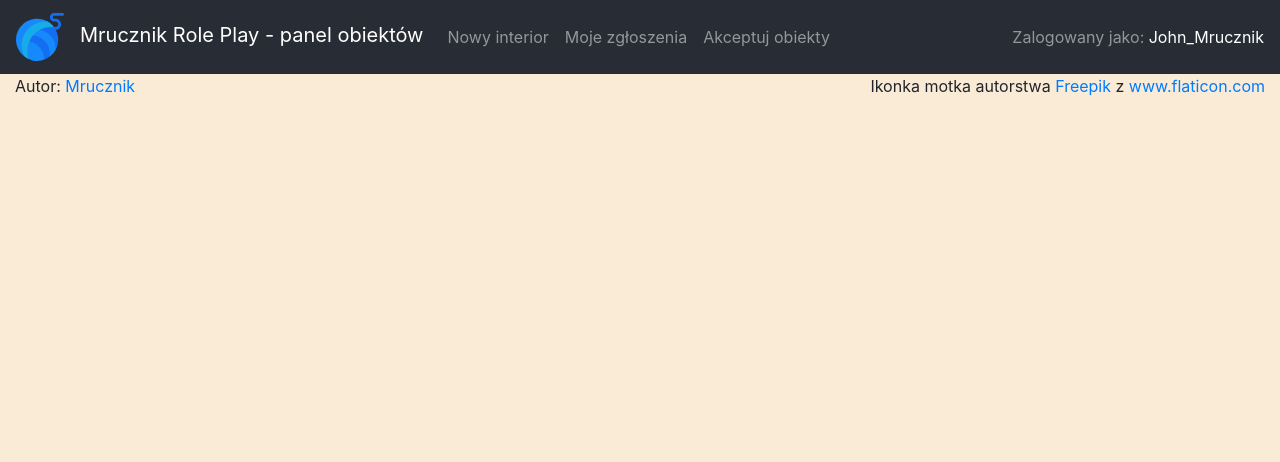
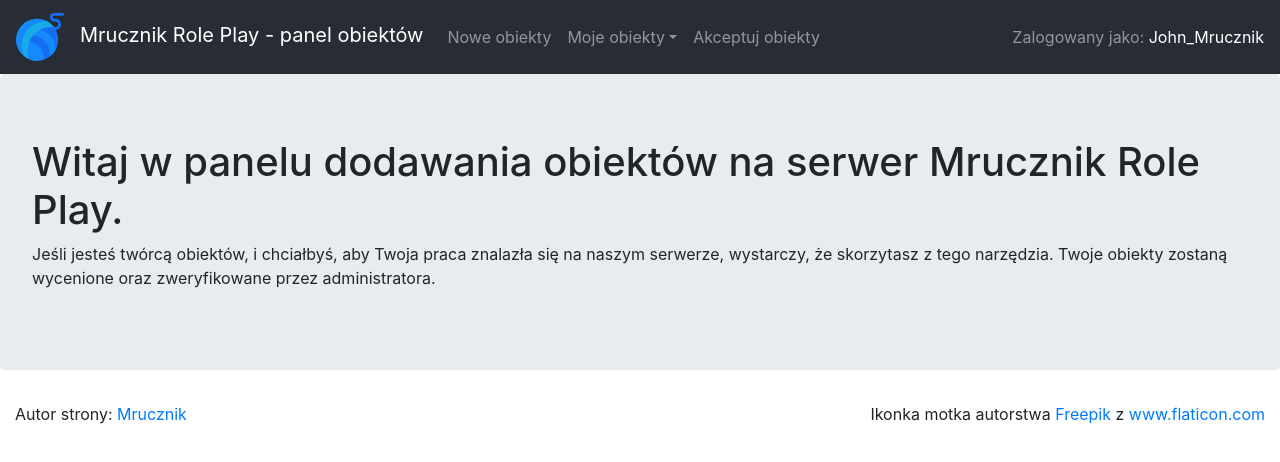
Before and after one commit to Mrucznik/mrucznik-objects-panel, a React (Create React App) app: page /my in a window 1280 px wide. Shown: the top 462 px of the page. Built offline with nearby package versions, Linux system fonts and the light colour scheme.

Commit message:
Zmiana stylu

```diff
--- a/src/App.css
+++ b/src/App.css
@@ -1,5 +1,4 @@
 .App {
-  background: antiquewhite;
 }
 
 .App-header {
--- a/src/App.js
+++ b/src/App.js
@@ -16,21 +16,28 @@ import AcceptEstates from "./pages/AcceptEstates";
 import MyEstates from "./pages/MyEstates";
 import Navbar from "react-bootstrap/Navbar";
 import Nav from "react-bootstrap/Nav";
-import ButtonGroup from "react-bootstrap/ButtonGroup";
+import NavDropdown from "react-bootstrap/NavDropdown";
+import Home from "./pages/Home";
 
 function App() {
     return (
-        <div className="App">
         <Router>
             <header className="App-header">
-                    <Navbar variant="dark" >
-                        <Navbar.Brand as={Link} to="/" >
-                            <img src={Yarn} alt={"Logo"} width={48} height={48} className="mr-3" />
+                <Navbar variant="dark">
+                    <Navbar.Brand as={Link} to="/">
+                        <img src={Yarn} alt={"Logo"} width={48} height={48} className="mr-3"/>
                         Mrucznik Role Play - panel obiektów
                     </Navbar.Brand>
                     <Nav>
-                            <Nav.Link as={Link} to="/">Nowy interior</Nav.Link>
-                            <Nav.Link as={Link} to="/my">Moje zgłoszenia</Nav.Link>
+                        <Nav.Link as={Link} to="/new">Nowe obiekty</Nav.Link>
+                        <NavDropdown title="Moje obiekty" id="my-proposals">
+                            <NavDropdown.Item as={Link} to="/objects/dom1">
+                                Projekt domu 1
+                            </NavDropdown.Item>
+                            <NavDropdown.Item as={Link} to="/objects/dom2">
+                                Projekt domu 2
+                            </NavDropdown.Item>
+                        </NavDropdown>
                         <Nav.Link as={Link} to="/admin">Akceptuj obiekty</Nav.Link>
                     </Nav>
                     <Navbar.Collapse className="justify-content-end">
@@ -46,11 +53,14 @@ function App() {
                     <Route path="/admin">
                         <AcceptEstates/>
                     </Route>
-                        <Route path="/my">
+                    <Route path="/objects">
                         <MyEstates/>
                     </Route>
+                    <Route path="/new">
+                        <EstateRequest/>
+                    </Route>
                     <Route path="/">
-                            <EstateRequest/>
+                        <Home/>
                     </Route>
                 </Switch>
             </main>
@@ -58,15 +68,14 @@ function App() {
             <footer>
                 <Container fluid>
                     <Row>
-                            <Col>Autor: <a href="https://github.com/Mrucznik" title="Mrucznik">Mrucznik</a></Col>
-                            <Col></Col>
-                            <Col style={{textAlign: "right"}}>Ikonka motka autorstwa <a href="https://www.flaticon.com/authors/freepik" title="Freepik">Freepik</a> z <a href="https://www.flaticon.com/" title="Flaticon"> www.flaticon.com</a></Col>
+                        <Col>Autor strony: <a href="https://github.com/Mrucznik" title="Mrucznik">Mrucznik</a></Col>
+                        <Col style={{textAlign: "right"}}>Ikonka motka autorstwa <a
+                            href="https://www.flaticon.com/authors/freepik" title="Freepik">Freepik</a> z <a
+                            href="https://www.flaticon.com/" title="Flaticon"> www.flaticon.com</a></Col>
                     </Row>
                 </Container>
             </footer>
         </Router>
-
-        </div>
     );
 }
 
--- a/src/index.css
+++ b/src/index.css
@@ -1,7 +1,3 @@
-html {
-  background: antiquewhite;
-}
-
 body {
   margin: 0;
   font-family: -apple-system, BlinkMacSystemFont, 'Segoe UI', 'Roboto', 'Oxygen',
--- /dev/null
+++ b/src/pages/Home.js
@@ -0,0 +1,18 @@
+import React from 'react';
+import Jumbotron from "react-bootstrap/Jumbotron";
+
+const Home = () => {
+    return (
+        <div>
+            <Jumbotron>
+                <h1>Witaj w panelu dodawania obiektów na serwer Mrucznik Role Play.</h1>
+                <p>
+                    Jeśli jesteś twórcą obiektów, i chciałbyś, aby Twoja praca znalazła się na naszym serwerze, wystarczy, że skorzytasz z tego narzędzia.
+                    Twoje obiekty zostaną wycenione oraz zweryfikowane przez administratora.
+                </p>
+            </Jumbotron>
+        </div>
+    );
+};
+
+export default Home;
```
Also changed, not shown: src/components/ObjectsInfo.js (added, +11 -0 lines), src/components/ProcessingError.js (added, +11 -0 lines), src/components/Valuation.js (added, +11 -0 lines). Lines whose indentation alone changed are shown as unchanged.
